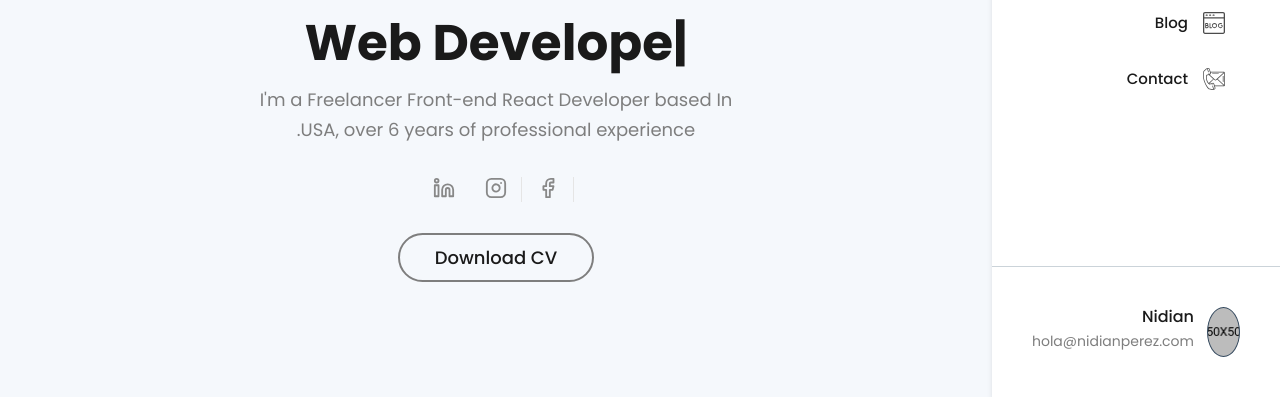
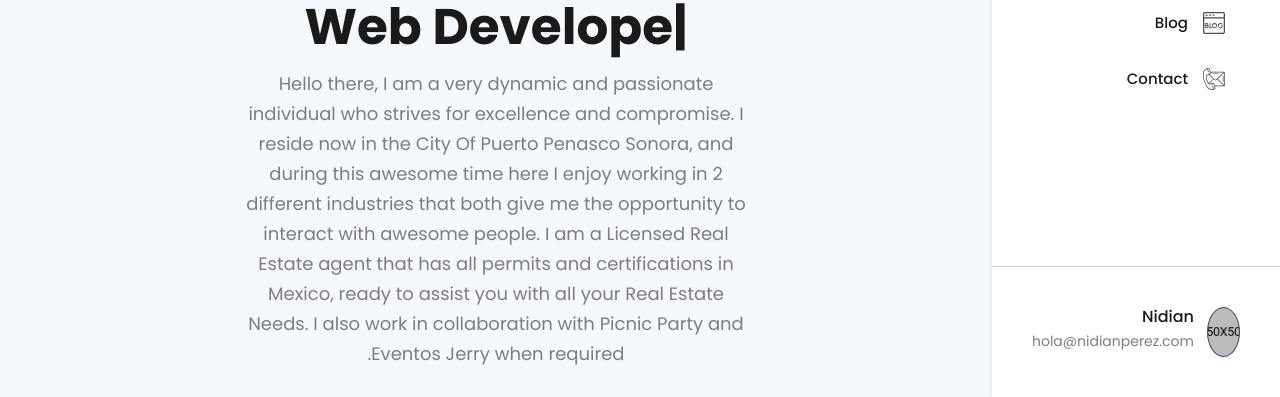
Before and after one commit to nidianpebel/nidianpebel.github.io, a React (Create React App) app: page /rtl in a window 1280 px wide. Shown: the part 403-800 px from the top of the page. Built offline with nearby package versions, Linux system fonts and the light colour scheme.

Commit message:
fix: change texts

```diff
--- a/src/components/slider/Hero.jsx
+++ b/src/components/slider/Hero.jsx
@@ -6,8 +6,12 @@ const heroContent = {
   shapeImage: "hero-shape",
   heroImage: "2",
   name: "Nidian Perez",
-  description: `I'm a Freelancer Front-end React Developer based In USA, over 6 years of
-  professional experience.`,
+  description: `Hello there, I am a very dynamic and passionate individual who strives for excellence and compromise.
+  I reside now in the City Of Puerto Penasco Sonora, and during this awesome time here
+  I enjoy working in 2 different industries that both give me the opportunity to interact with awesome people.
+  I am a Licensed Real Estate agent that has all permits and certifications in Mexico, ready to assist you with all your Real Estate Needs.
+  I also work in collaboration with Picnic Party and Eventos Jerry when required.
+  `,
 };
 
 const Hero = () => {
--- a/src/views/all-home-version/EdinaRegular.jsx
+++ b/src/views/all-home-version/EdinaRegular.jsx
@@ -162,9 +162,9 @@ const EdinaHome = () => {
             >
               <div className="title">
                 <p>
-                  I'm always open to discussing product
+                Please call me or DM me for any question you might have and
                   <br />
-                  <span> design work or partnerships.</span>
+                  <span> follow me on my social media.</span>
                 </p>
               </div>
               {/* End title */}
```
